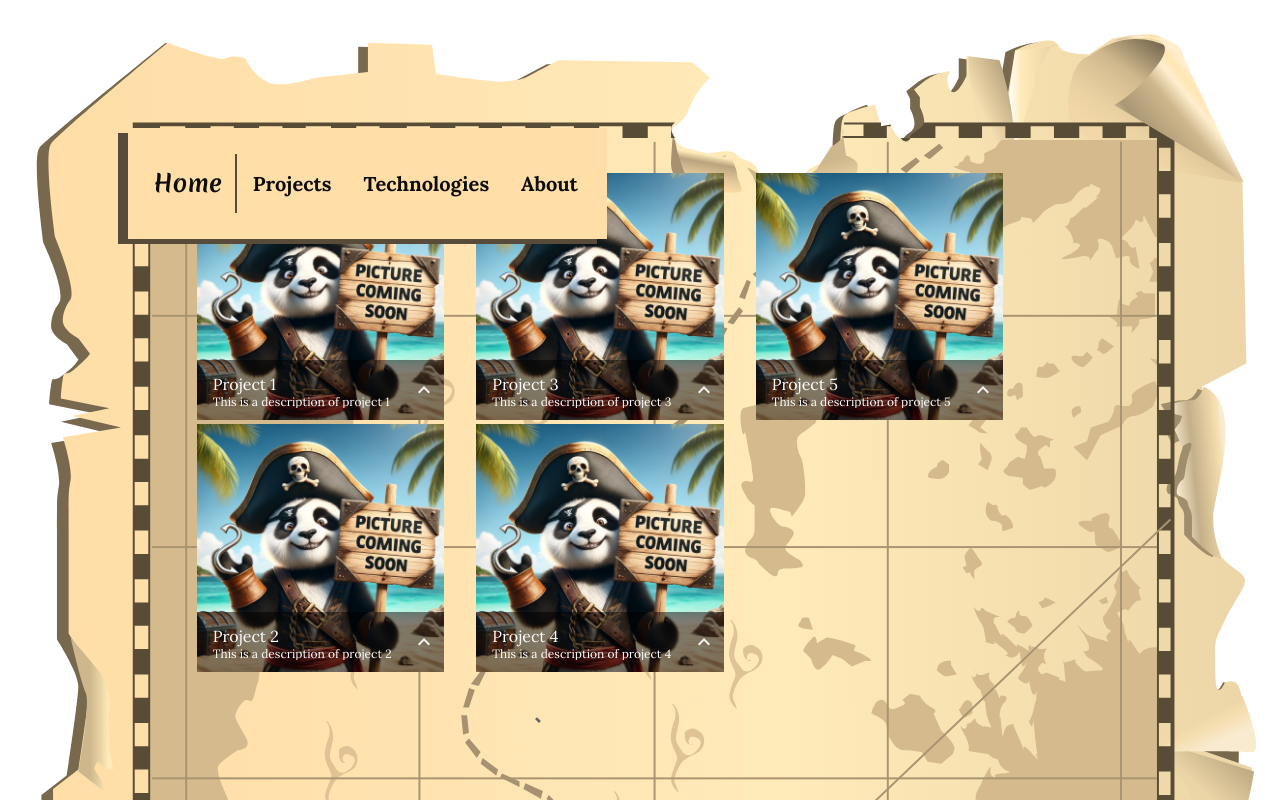
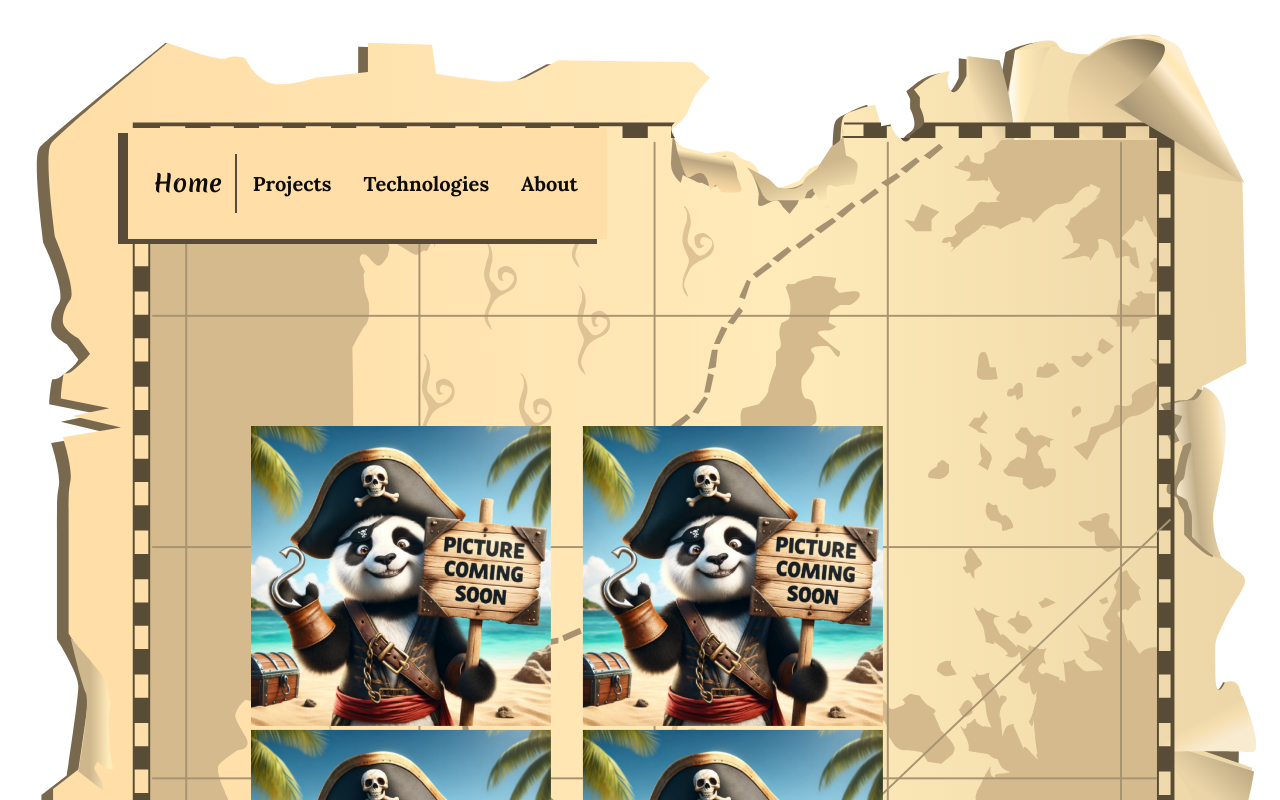
Before and after one commit to 404pandas/react-portfolio, a React (Vite) app: page /projects in a window 1280 px wide. Shown: the top 800 px of the page. Built offline with nearby package versions, Linux system fonts and the light colour scheme.

Commit message:
Good enough

```diff
--- a/src/App.jsx
+++ b/src/App.jsx
@@ -21,11 +21,9 @@ function App() {
   console.log("app-" + currentPage);
 
   return (
-    <div className='App'>
-      <main>
-        <Page currentPage={currentPage} />
-      </main>
-    </div>
+    <main>
+      <Page currentPage={currentPage} />
+    </main>
   );
 }
 
--- a/src/assets/css/projects.css
+++ b/src/assets/css/projects.css
@@ -0,0 +1,118 @@
+#projects-cont {
+  display: flex;
+  justify-content: center;
+  align-items: center;
+  padding: 20px;
+}
+
+#image-list {
+  display: flex;
+  flex-wrap: wrap;
+  gap: 0; /* Remove gaps between images */
+}
+
+.image-item {
+  height: 300px !important;
+  width: 300px !important;
+  perspective: 1000px; /* Perspective for the flip effect */
+  animation: cascade 0.5s ease-in-out forwards;
+}
+@keyframes cascade {
+  0% {
+    opacity: 0;
+    transform: translateY(-50px);
+  }
+  100% {
+    opacity: 1;
+    transform: translateY(0);
+  }
+}
+.image-item:nth-child(odd) {
+  animation-delay: 0.1s; /* Adjust delay as needed */
+}
+.image-item:nth-child(even) {
+  animation-delay: 0.2s; /* Adjust delay as needed */
+}
+.image-inner {
+  position: relative;
+  width: 100%;
+  height: 100%;
+  transition: transform 0.6s;
+  transform-style: preserve-3d;
+}
+
+.image-item:hover .image-inner {
+  transform: rotateY(180deg);
+}
+
+.image-front,
+.image-back {
+  position: absolute;
+  width: 100%;
+  height: 100%;
+  backface-visibility: hidden;
+}
+
+.image-front {
+  background-size: cover;
+  background-position: center;
+}
+
+.image-back {
+  background: #fff;
+  color: #000;
+  transform: rotateY(180deg);
+  overflow-y: auto;
+  padding: 10px;
+  box-sizing: border-box;
+}
+
+.image-back h6,
+.image-back p {
+  margin: 0;
+  padding: 10px 0;
+}
+
+.image-back a {
+  display: block;
+  margin: 10px 0;
+  text-decoration: none;
+  color: #007bff;
+}
+
+#expanded-project {
+  position: fixed;
+  top: 0;
+  right: -100%; /* Start off-screen */
+  width: 300px;
+  height: 100%;
+  background: #fff;
+  box-shadow: -2px 0 5px rgba(0, 0, 0, 0.5);
+  transition: right 0.3s;
+  z-index: 1000;
+}
+
+#expanded-project.show {
+  right: 0; /* Slide in on show */
+}
+
+#expanded-project #inner-box {
+  padding: 20px;
+}
+
+#expanded-image {
+  width: 100%;
+  height: auto;
+  margin-bottom: 20px;
+}
+
+#project-a-cont {
+  display: flex;
+  justify-content: space-between;
+}
+
+.project-a {
+  text-decoration: none;
+  color: #007bff;
+  margin: 10px 0;
+}
--- a/src/assets/css/style.css
+++ b/src/assets/css/style.css
@@ -45,6 +45,7 @@ body {
   overflow-y: scroll;
   display: flex;
   animation: slideDown 2s ease forwards;
+  flex-direction: column;
 }
 @keyframes slideDown {
   from {
--- a/src/components/Nav/style.css
+++ b/src/components/Nav/style.css
@@ -1,5 +1,4 @@
 #nav {
-  position: absolute;
   z-index: 5;
   background-color: var(--tan);
   box-shadow: -10px 5px var(--brown);
--- a/src/pages/Page/index.jsx
+++ b/src/pages/Page/index.jsx
@@ -16,11 +16,12 @@ function Page({ currentPage }) {
   }, [pageName]);
 
   return (
-    <section>
+    <>
+      {!isRootPage && <Nav />}
       <PageContent>
-        {!isRootPage && <Nav />} <Outlet />
+        <Outlet />
       </PageContent>
-    </section>
+    </>
   );
 }
 export default Page;
--- /dev/null
+++ b/src/pages/Projects/data.json
@@ -0,0 +1,42 @@
+[
+  {
+    "title": "Project 1",
+    "description": "This is a description of project 1",
+    "code": "https://github.com",
+    "deployment": "https://maryelenius.com",
+    "image": "comingSoon",
+    "key": 100
+  },
+  {
+    "title": "Project 2",
+    "description": "This is a description of project 2",
+    "code": "https://github.com",
+    "deployment": "https://maryelenius.com",
+    "image": "comingSoon",
+    "key": 101
+  },
+  {
+    "title": "Project 3",
+    "description": "This is a description of project 3",
+    "code": "https://github.com",
+    "deployment": "https://maryelenius.com",
+    "image": "comingSoon",
+    "key": 102
+  },
+  {
+    "title": "Project 4",
+    "description": "This is a description of project 4",
+    "code": "https://github.com",
+    "deployment": "https://maryelenius.com",
+    "image": "comingSoon",
+    "key": 103
+  },
+  {
+    "title": "Project 5",
+    "description": "This is a description of project 5",
+    "code": "https://github.com",
+    "deployment": "https://maryelenius.com",
+    "image": "comingSoon",
+    "key": 104
+  }
+]
--- a/src/pages/Projects/index.jsx
+++ b/src/pages/Projects/index.jsx
@@ -1,15 +1,16 @@
-// external imports
-import ImageList from "@mui/material/ImageList";
-import ImageListItem from "@mui/material/ImageListItem";
-import ImageListItemBar from "@mui/material/ImageListItemBar";
-import IconButton from "@mui/material/IconButton";
+import React, { useState, useEffect, useRef } from "react";
+import {
+  ImageList,
+  ImageListItem,
+  IconButton,
+  Typography,
+  Container,
+  Grid,
+} from "@mui/material";
 import ExpandLessIcon from "@mui/icons-material/ExpandLess";
-import { useState, useEffect } from "react";
-import Container from "@mui/material/Container";
-import Typography from "@mui/material/Typography";
-import Grid from "@mui/material/Grid";
+import data from "./data.json";
+import "../../assets/css/projects.css";
 
-// local imports
 import comingSoon from "../../assets/images/coming-soon.jpg";
 import image1 from "../../assets/images/1.svg";
 import image2 from "../../assets/images/2.svg";
@@ -32,50 +33,6 @@ import image18 from "../../assets/images/18.svg";
 import image19 from "../../assets/images/19.svg";
 import image20 from "../../assets/images/20.svg";
 
-// Project data
-const data = [
-  {
-    title: "Project 1",
-    description: "This is a description of project 1",
-    code: "https://github.com",
-    deployment: "https://maryelenius.com",
-    image: comingSoon,
-    key: 100,
-  },
-  {
-    title: "Project 2",
-    description: "This is a description of project 2",
-    code: "https://github.com",
-    deployment: "https://maryelenius.com",
-    image: comingSoon,
-    key: 101,
-  },
-  {
-    title: "Project 3",
-    description: "This is a description of project 3",
-    code: "https://github.com",
-    deployment: "https://maryelenius.com",
-    image: comingSoon,
-    key: 102,
-  },
-  {
-    title: "Project 4",
-    description: "This is a description of project 4",
-    code: "https://github.com",
-    deployment: "https://maryelenius.com",
-    image: comingSoon,
-    key: 103,
-  },
-  {
-    title: "Project 5",
-    description: "This is a description of project 5",
-    code: "https://github.com",
-    deployment: "https://maryelenius.com",
-    image: comingSoon,
-    key: 104,
-  },
-];
-// Image data
 const placeholderImages = [
   image1,
   image2,
@@ -98,12 +55,48 @@ const placeholderImages = [
   image19,
   image20,
 ];
+
+const imageMap = {
+  comingSoon,
+  image1,
+  image2,
+  image3,
+  image4,
+  image5,
+  image6,
+  image7,
+  image8,
+  image9,
+  image10,
+  image11,
+  image12,
+  image13,
+  image14,
+  image15,
+  image16,
+  image17,
+  image18,
+  image19,
+  image20,
+};
+
 const getRandomImage = () => {
   const randomIndex = Math.floor(Math.random() * placeholderImages.length);
   return placeholderImages[randomIndex];
 };
+
 const Projects = () => {
   const [expandedItem, setExpandedItem] = useState(null);
+  const expandedRef = useRef(null);
+  const [itemsToShow, setItemsToShow] = useState(0);
+
+  useEffect(() => {
+    const timer = setTimeout(() => {
+      setItemsToShow((prevItems) => Math.min(prevItems + 1, data.length));
+    }, 300); // Adjust timing between each item's appearance
+
+    return () => clearTimeout(timer);
+  }, [itemsToShow]);
 
   const handleExpand = (project) => {
     setExpandedItem(project);
@@ -115,9 +108,9 @@ const Projects = () => {
 
   const handleClickOutside = (event) => {
     if (
-      expandedItem &&
-      expandedItem.ref &&
-      !expandedItem.ref.contains(event.target)
+      expandedRef.current &&
+      !expandedRef.current.contains(event.target) &&
+      event.target.closest("#expanded-project") === null
     ) {
       handleClose();
     }
@@ -129,66 +122,72 @@ const Projects = () => {
       document.removeEventListener("mousedown", handleClickOutside);
     };
   });
+
   return (
     <>
       <Container>
         <Grid container id='projects-cont'>
           <ImageList variant='masonry' id='image-list'>
-            {data.map((project, index) => (
-              <ImageListItem key={project.key}>
-                <img
-                  srcSet={`${project.image}?w=248&fit=crop&auto=format&dpr=2 2x`}
-                  src={`${project.image}?w=248&fit=crop&auto=format`}
-                  alt={project.title}
-                  loading='lazy'
-                />
-                {expandedItem === project ? (
+            {data.slice(0, itemsToShow).map((project, index) => (
+              <ImageListItem
+                key={project.key}
+                className={`image-item ${index % 2 === 0 ? "even" : "odd"}`}
+              >
+                <div className='image-inner'>
                   <div
-                    ref={(node) => (project.ref = node)}
+                    className='image-front'
+                    style={{
+                      backgroundImage: `url(${imageMap[project.image]})`,
+                    }}
+                  ></div>
+                  <div className='image-back'>
+                    <Typography variant='h6'>{project.title}</Typography>
+                    <Typography variant='body1'>
+                      {project.description}
+                    </Typography>
+                    <IconButton
+                      onClick={() => handleExpand(project)}
+                      style={{ color: "rgba(0, 0, 0, 0.54)" }}
+                      aria-label={`info about ${project.title}`}
+                    >
+                      <ExpandLessIcon />
+                    </IconButton>
+                  </div>
+                </div>
+              </ImageListItem>
+            ))}
+          </ImageList>
+        </Grid>
+      </Container>
+      {expandedItem && (
+        <div
           id='expanded-project'
+          className={expandedItem ? "show" : ""}
+          ref={expandedRef}
           onClick={handleClose}
         >
-                    <div id='inner-box'>
+          <div id='inner-box' onClick={(e) => e.stopPropagation()}>
             <img
-                        src={getRandomImage()} // Use random image path here
+              src={getRandomImage()}
               alt='pirate themed icon'
               loading='lazy'
               id='expanded-image'
-                      />{" "}
-                      <Typography variant='h6'>{project.title}</Typography>
+            />
+            <Typography variant='h6'>{expandedItem.title}</Typography>
             <Typography variant='body1' className='expanded-text'>
-                        {project.description}
+              {expandedItem.description}
             </Typography>
             <Container id='project-a-cont'>
-                        <a class='project-a' href={project.deployment}>
+              <a className='project-a' href={expandedItem.deployment}>
                 Deployment
               </a>
-                        <a class='project-a' href={project.code}>
+              <a className='project-a' href={expandedItem.code}>
                 Code
               </a>
             </Container>
           </div>
         </div>
-                ) : (
-                  <ImageListItemBar
-                    title={project.title}
-                    subtitle={project.description}
-                    actionIcon={
-                      <IconButton
-                        onClick={() => handleExpand(project)}
-                        style={{ color: "rgba(255, 255, 255, 0.54)" }}
-                        aria-label={`info about ${project.title}`}
-                      >
-                        <ExpandLessIcon id='expand-icon' />
-                      </IconButton>
-                    }
-                  />
       )}
-              </ImageListItem>
-            ))}
-          </ImageList>
-        </Grid>
-      </Container>
     </>
   );
 };
--- a/src/pages/Technologies/index.jsx
+++ b/src/pages/Technologies/index.jsx
@@ -1,4 +1,6 @@
 // local imports
+import "../../assets/css/technologies.css";
+
 // external imports
 import Container from "@mui/material/Container";
 import Grid from "@mui/material/Grid";
```
Also changed, not shown: src/assets/css/about.css (+4 -4 lines), src/assets/css/technologies.css (+26 -0 lines), src/components/MapIcon/index.jsx (+35 -4 lines). Lines whose indentation alone changed are shown as unchanged.
